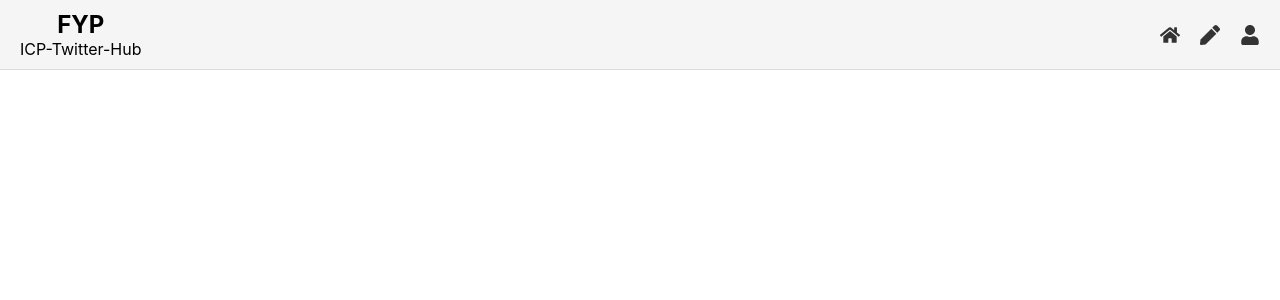
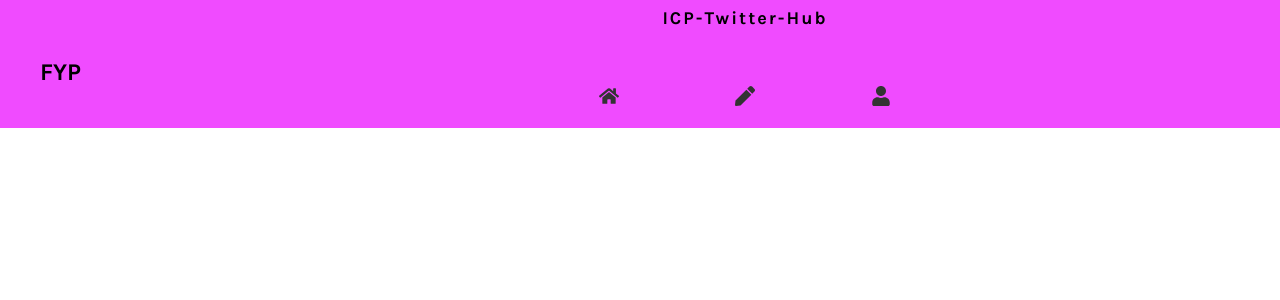
Before and after one commit to prasantadh/fyp-workshop, a React (Create React App) app in the folder fe/: page / in a window 1280 px wide. Shown: the top 300 px of the page. Built offline with nearby package versions, Linux system fonts and the light colour scheme.

Commit message:
working on nav bar

```diff
--- a/fe/src/App.css
+++ b/fe/src/App.css
@@ -1,31 +1,8 @@
-.App {
-  text-align: center;
-}
-
-.App-logo {
-  height: 40vmin;
-  pointer-events: none;
-}
 
 @media (prefers-reduced-motion: no-preference) {
   .App-logo {
     animation: App-logo-spin infinite 20s linear;
   }
-}
-
-.App-header {
-  background-color: #282c34;
-  min-height: 100vh;
-  display: flex;
-  flex-direction: column;
-  align-items: center;
-  justify-content: center;
-  font-size: calc(10px + 2vmin);
-  color: white;
-}
-
-.App-link {
-  color: #61dafb;
 }
 
 @keyframes App-logo-spin {
--- a/fe/src/App.js
+++ b/fe/src/App.js
@@ -1,5 +1,6 @@
 import './App.css';
-import NavBar from './components/Navbar';
+import NavBar from './components/Navbar/NavBar';
+
 
 function App() {
   return (
--- a/fe/src/components/Navbar.css
+++ /dev/null
@@ -1,35 +0,0 @@
-/* NavBar.css */
-
-
-.navbar {
-    display: flex;
-    justify-content: space-between;
-    align-items: center;
-    padding: 10px 20px;
-    background-color: #f5f5f5; /* Adjust background color as needed */
-    border-bottom: 1px solid #ddd;
-  }
-
-
-  .logo h1 {
-    margin: 0;
-    font-size: 24px;
-    font-weight: bold;
-  }
-
-  .nav-buttons {
-    display: flex;
-    gap: 20px;
-  }
-
-  .nav-button {
-    color: #333;
-    font-size: 20px;
-    text-decoration: none;
-    display: flex;
-    align-items: center;
-  }
-
-  .nav-button:hover {
-    color: #007bff; /* Change color on hover */
-  }
--- a/fe/src/components/Navbar.jsx
+++ /dev/null
@@ -1,27 +0,0 @@
-import React from 'react';
-import { FaHome, FaPen, FaUser } from 'react-icons/fa'; // Import icons from React Icons
-import './Navbar.css'; // Add your CSS file for styling
-
-const NavBar = () => {
-  return (
-    <header className="navbar">
-      <div className="logo">
-        <h1>FYP</h1>
-        <div className="nav-title">ICP-Twitter-Hub</div>
-      </div>
-      <nav className="nav-buttons">
-        <a href="/home" className="nav-button">
-          <FaHome />
-        </a>
-        <a href="/write-tweet" className="nav-button">
-          <FaPen />
-        </a>
-        <a href="/profile" className="nav-button">
-          <FaUser />
-        </a>
-      </nav>
-    </header>
-  );
-};
-
-export default NavBar;
--- /dev/null
+++ b/fe/src/components/Navbar/NavBar.css
@@ -0,0 +1,70 @@
+/* NavBar.css */
+.navbar {
+    display: flex;
+    margin: auto;
+    background-color: #F04BFF;
+    /* background-color: linear-gradient(red, yellow); */
+    gap: 277px;
+    height: 128px;
+    width: auto;
+  }
+
+  .logo {
+    margin-top: 38px;
+    margin-left: 40px;
+    align-items: center;
+  }
+
+  .logo h1 {
+    width: 60px;
+    height: 50px;
+    font-size: var(--title);
+    color: var(--black);
+    font-weight: bold;
+  }
+
+  .nav-content {
+    display: flex;
+    flex-direction: column; /* Stack title and buttons vertically */
+    align-items: center; /* Center align items horizontally */
+    height: 128px;
+    width:672px;
+    padding-left: 32px;
+    padding-right: 32px;
+  }
+
+  .nav-title {
+    font-size: 18px;
+    font-weight: bold;
+    width: 672px;
+    height: 64px;
+    text-align: center;
+    justify-content: center;
+    line-height: 36px;
+    letter-spacing: 2px;
+  }
+
+  .nav-buttons {
+    display: flex;
+    align-items: center; /* Center-align the icons vertically */
+    gap: 72px;
+    height: 64px;
+    width: 672px;
+    justify-content: center;
+  }
+
+  .nav-button {
+    color: #333;
+    font-size: 20px;
+    text-decoration: none;
+    display: flex;
+    align-items: center; /* Center-align the icons vertically */
+    justify-content: center; /* Center-align the icons horizontally */
+    height: 64px;
+    width: 64px;
+  }
+
+  .nav-button:hover {
+    background-color: var(--black-10); /* Change color on hover */
+    border-radius: 8px;
+  }
--- /dev/null
+++ b/fe/src/components/Navbar/NavBar.jsx
@@ -0,0 +1,29 @@
+import React from 'react';
+import { FaHome, FaPen, FaUser } from 'react-icons/fa'; // Import icons from React Icons
+import './NavBar.css'; // Add your CSS file for styling
+
+const NavBar = () => {
+  return (
+    <section className="navbar">
+      <div className="logo">
+        <h1>FYP</h1>
+      </div>
+      <div className="nav-content">
+        <div className="nav-title">ICP-Twitter-Hub</div>
+        <nav className="nav-buttons">
+          <a href="/home" className="nav-button">
+            <FaHome />
+          </a>
+          <a href="/write-tweet" className="nav-button">
+            <FaPen />
+          </a>
+          <a href="/profile" className="nav-button">
+            <FaUser />
+          </a>
+        </nav>
+      </div>
+    </section>
+  );
+};
+
+export default NavBar;
--- a/fe/src/index.css
+++ b/fe/src/index.css
@@ -1,13 +1,39 @@
+
+@import url('https://fonts.googleapis.com/css2?family=Karla:ital,wght@0,200..800;1,200..800&family=Poppins:ital,wght@0,100;0,200;0,300;0,400;0,500;0,600;0,700;0,800;0,900;1,100;1,200;1,300;1,400;1,500;1,600;1,700;1,800;1,900&display=swap');
+
 body {
   margin: 0;
-  font-family: -apple-system, BlinkMacSystemFont, 'Segoe UI', 'Roboto', 'Oxygen',
-    'Ubuntu', 'Cantarell', 'Fira Sans', 'Droid Sans', 'Helvetica Neue',
-    sans-serif;
+  font-family: 'Karla', -apple-system, BlinkMacSystemFont, 'Segoe UI', 'Roboto',
+               'Oxygen', 'Ubuntu', 'Cantarell', 'Fira Sans', 'Droid Sans',
+               'Helvetica Neue', sans-serif;
   -webkit-font-smoothing: antialiased;
   -moz-osx-font-smoothing: grayscale;
 }
 
 code {
-  font-family: source-code-pro, Menlo, Monaco, Consolas, 'Courier New',
-    monospace;
+  font-family: karla;
 }
+
+:root{
+/* Color styles */
+--primary: #1486D2;
+--secondary: #841BE0;
+
+--gradient: linear-gradient(109.079deg, #1486D2 0%, #841BE0 100%);
+
+--black-75: rgba(0, 29, 31, 0.75);
+--black-50: rgba(0, 29, 31, 0.5);
+--black-25: rgba(0, 29, 31, 0.25);
+--black-10: rgba(0, 29, 31, 0.10000000149011612);
+--black-5: rgba(0, 29, 31, 0.05000000074505806);
+
+--success: #1FBF43;
+--error: #E64034;
+
+
+/* Text-size styles */
+--title: 24px;
+--subtitle: 22px;
+--text: 16px;
+--subtext: 12px;
+}
```
